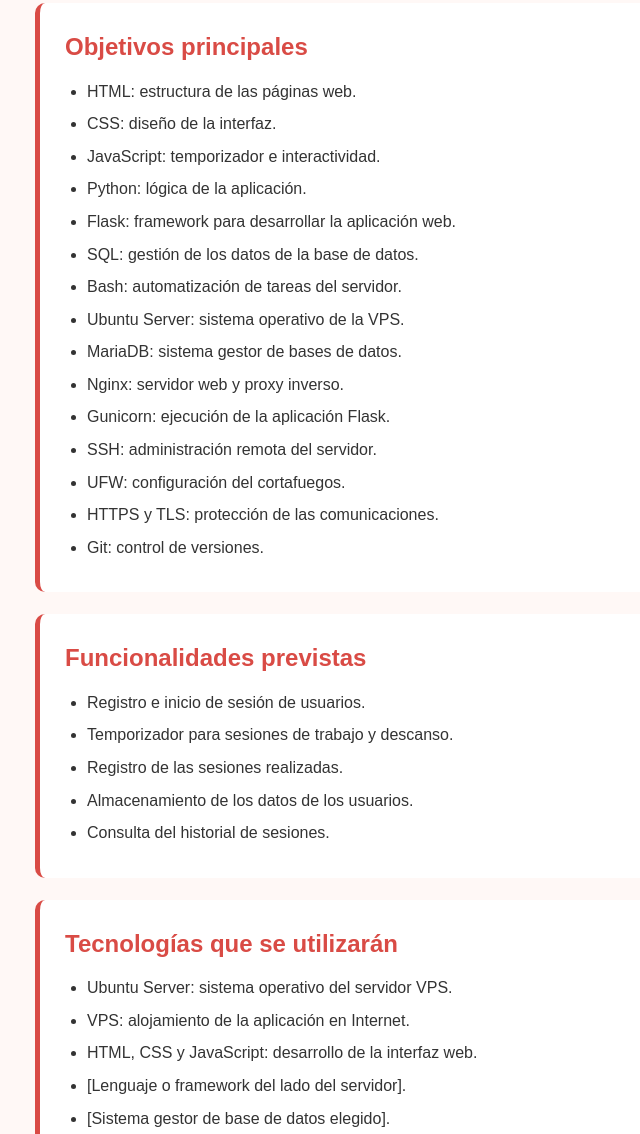
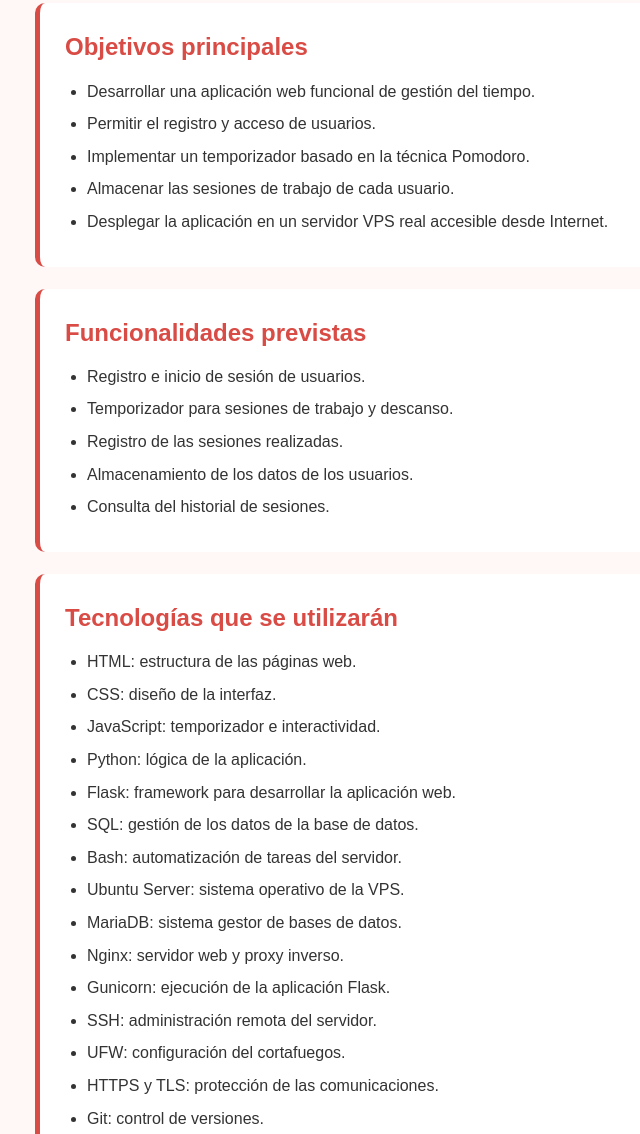
Before and after one commit to aanggomvil-del/Desarrollo-de-una-aplicaci-n-web-Pomodoro-en-una-VPS., a plain HTML site: page index.html in a window 1280 px wide. Shown: the part 559-1693 px from the top of the page, without its empty margins (150-790 px from the left). Drawn offline with Linux system fonts and the light colour scheme.

Commit message:
index.html

```diff
--- a/index.html
+++ b/index.html
@@ -40,23 +40,12 @@
         <section>
             <h2>Objetivos principales</h2>
             <ul>
-                <li>HTML: estructura de las páginas web.</li>
-                <li>CSS: diseño de la interfaz.</li>
-                <li>JavaScript: temporizador e interactividad.</li>
-                <li>Python: lógica de la aplicación.</li>
-                <li>Flask: framework para desarrollar la aplicación web.</li>
-                <li>SQL: gestión de los datos de la base de datos.</li>
-                <li>Bash: automatización de tareas del servidor.</li>
-                <li>Ubuntu Server: sistema operativo de la VPS.</li>
-                <li>MariaDB: sistema gestor de bases de datos.</li>
-                <li>Nginx: servidor web y proxy inverso.</li>
-                <li>Gunicorn: ejecución de la aplicación Flask.</li>
-                <li>SSH: administración remota del servidor.</li>
-                <li>UFW: configuración del cortafuegos.</li>
-                <li>HTTPS y TLS: protección de las comunicaciones.</li>
-                <li>Git: control de versiones.</li>
+                <li>Desarrollar una aplicación web funcional de gestión del tiempo.</li>
+                <li>Permitir el registro y acceso de usuarios.</li>
+                <li>Implementar un temporizador basado en la técnica Pomodoro.</li>
+                <li>Almacenar las sesiones de trabajo de cada usuario.</li>
+                <li>Desplegar la aplicación en un servidor VPS real accesible desde Internet.</li>
             </ul>
-
         </section>
 
         <section>
@@ -73,11 +62,21 @@
         <section>
             <h2>Tecnologías que se utilizarán</h2>
             <ul>
-                <li>Ubuntu Server: sistema operativo del servidor VPS.</li>
-                <li>VPS: alojamiento de la aplicación en Internet.</li>
-                <li>HTML, CSS y JavaScript: desarrollo de la interfaz web.</li>
-                <li>[Lenguaje o framework del lado del servidor].</li>
-                <li>[Sistema gestor de base de datos elegido].</li>
+                <li>HTML: estructura de las páginas web.</li>
+                <li>CSS: diseño de la interfaz.</li>
+                <li>JavaScript: temporizador e interactividad.</li>
+                <li>Python: lógica de la aplicación.</li>
+                <li>Flask: framework para desarrollar la aplicación web.</li>
+                <li>SQL: gestión de los datos de la base de datos.</li>
+                <li>Bash: automatización de tareas del servidor.</li>
+                <li>Ubuntu Server: sistema operativo de la VPS.</li>
+                <li>MariaDB: sistema gestor de bases de datos.</li>
+                <li>Nginx: servidor web y proxy inverso.</li>
+                <li>Gunicorn: ejecución de la aplicación Flask.</li>
+                <li>SSH: administración remota del servidor.</li>
+                <li>UFW: configuración del cortafuegos.</li>
+                <li>HTTPS y TLS: protección de las comunicaciones.</li>
+                <li>Git: control de versiones.</li>
             </ul>
         </section>
 
```
